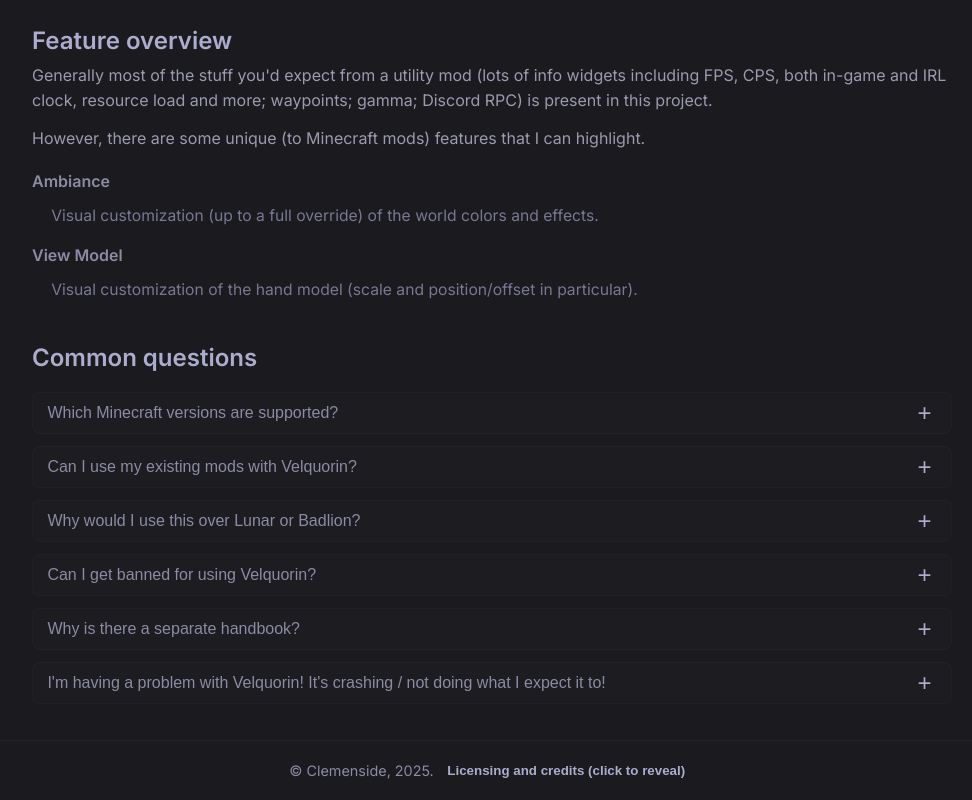
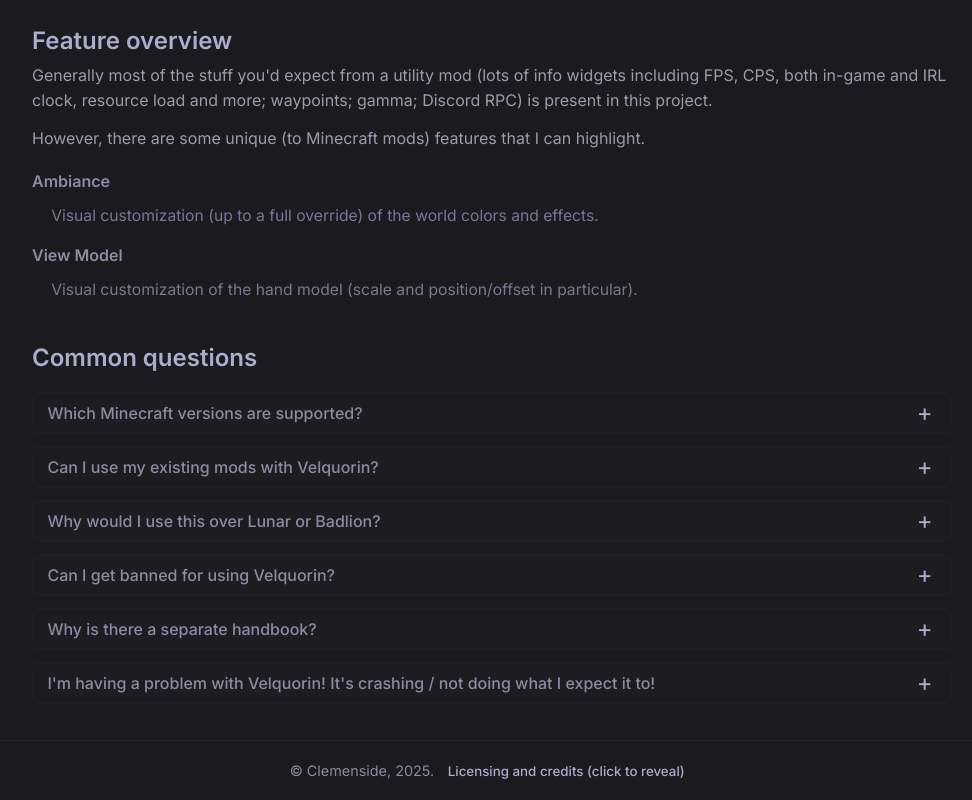
Before and after one commit to velquorin/velquorin.github.io, a Vue app in the folder lander/: page /overview in a window 1280 px wide. Shown: the part 218-1018 px from the top of the page, without its empty margins (148-1120 px from the left). Built offline with nearby package versions, Linux system fonts and the light colour scheme.

Commit message:
fix: font in footer and faq

```diff
--- a/lander/src/components/Footer.vue
+++ b/lander/src/components/Footer.vue
@@ -123,10 +123,11 @@
 }
 
 .license-toggle {
+  font-family: 'Inter', sans-serif;
   background: transparent;
   padding: 0.35rem 0.6rem;
   border: none;
-  font-weight: 600;
+  font-weight: 500;
   cursor: pointer;
   color: var(--foreground-accent);
 }
--- a/lander/src/components/OverviewPage.vue
+++ b/lander/src/components/OverviewPage.vue
@@ -260,6 +260,7 @@
 }
 
 .faq-question {
+  font-family: 'Inter', sans-serif;
   width: 100%;
   display: flex;
   justify-content: space-between;
```
